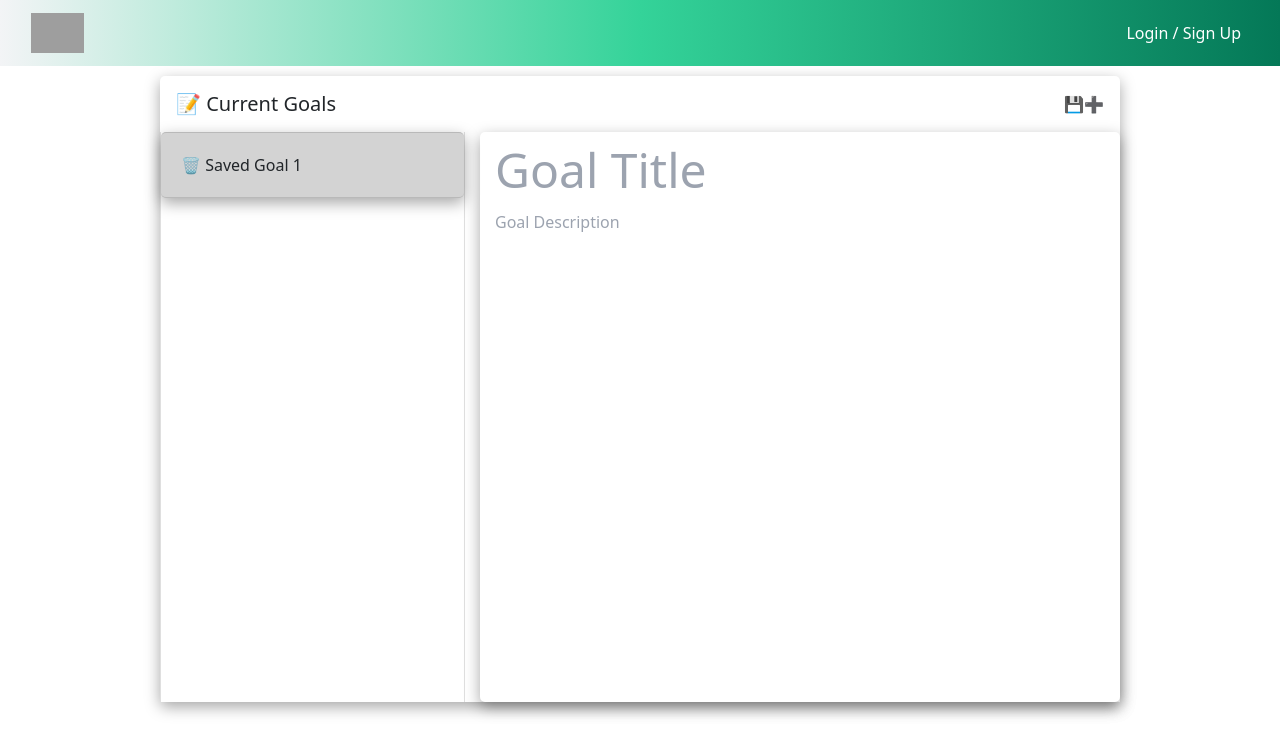
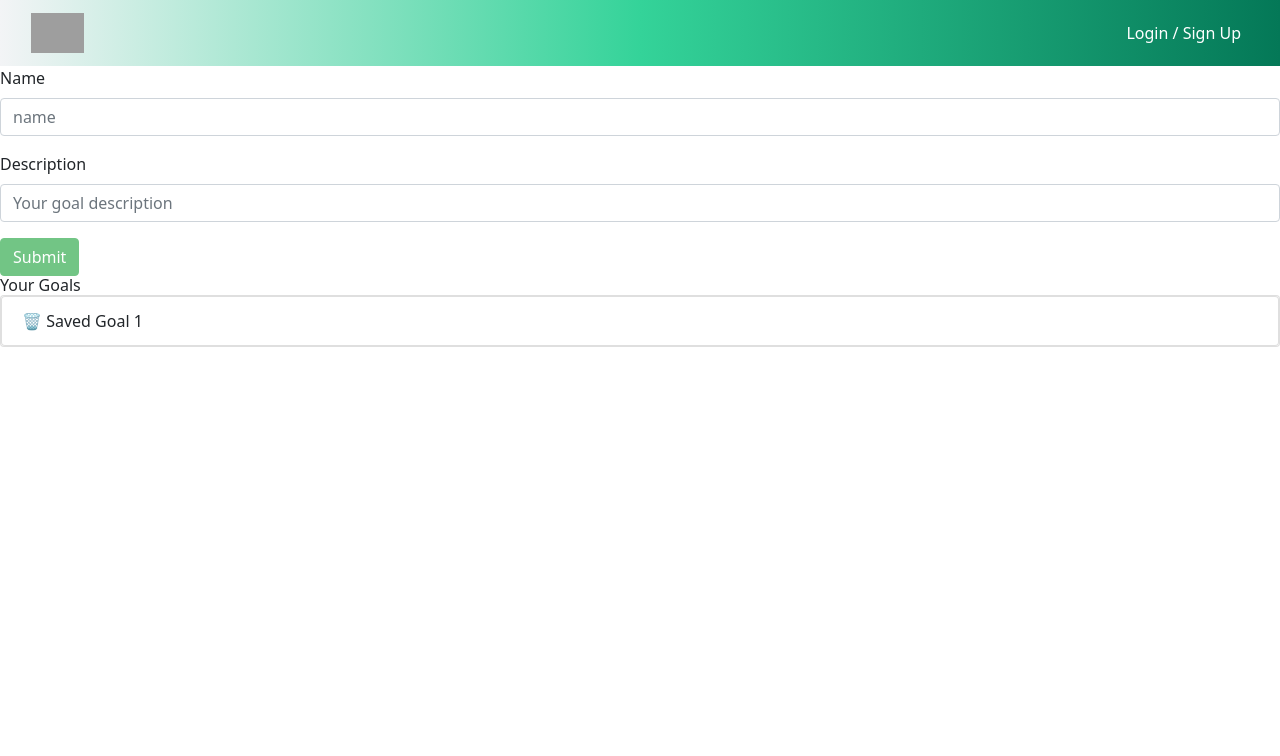
Before and after one commit to AarKaiser/studiously, a React (Create React App) app in the folder client/: page /goals in a window 1280 px wide. Shown: the top 756 px of the page. Built offline with nearby package versions, Linux system fonts and the light colour scheme; grey boxes are pictures that could not be loaded.

Commit message:
GoalsPageUpdate

```diff
--- a/client/src/pages/Goals.js
+++ b/client/src/pages/Goals.js
@@ -1,162 +1,112 @@
 import "./Goals.css";
-
 import 'bootstrap/dist/css/bootstrap.min.css'
 import "bootstrap-icons/font/bootstrap-icons.css"
+import { Form, Button, Alert } from 'react-bootstrap';
+
+import React, { useState, useEffect } from 'react';
+import { useMutation } from '@apollo/client';
+import Auth from '../utils/auth';
+import { SAVE_GOAL } from '../utils/mutations';
+// import { REMOVE_GOAL } from '../utils/mutations';
 
 
-function Goals() {
+function Goals(props) {
+  // set initial form state
+  const [userFormData, setUserFormData] = useState({ name: '', description: '' });
+  const [saveGoal,{error}] = useMutation(SAVE_GOAL);
+  const [showAlert,setShowAlert]=useState(false)
+
+  useEffect(()=>{
+    if(error){
+      setShowAlert(true)
+    }
+    else{
+      setShowAlert(false)
+    }
+  },[error])
+  const handleFormSubmit = async (event) => {
+
+    event.preventDefault();
+    const mutationResponse = await saveGoal({
+      variables: {
+        name:userFormData.name,
+        description: userFormData.description,
+      },
+    });
+
+    const token = mutationResponse.data.saveGoal.token;
+    Auth.login(token);
+  };
+
+  const handleInputChange = (event) => {
+    const { name, value } = event.target;
+    setUserFormData({
+      ...userFormData,
+      [name]: value,
+    });
+  };
+
+
   return (
-    <div className="goals-container">
-      <nav className="navbar">
-        <div className="navbar-brand">📝 Current Goals </div>
-        <div className="icons">
-          <button className="save-icon" onClick={console.log("Save Clicked")}>
-            💾
-          </button>
-          <button
-            className="new-goal-icon"
-            onClick={console.log("New Goal Clicked")}
-          >
-            ➕
-          </button>
-        </div>
-      </nav>
-      <div className="container-fluid goals-input">
-        <div className="row">
-          <div className="col-4 list-container">
-            <div className="card saved-goals">
-              <ul className="list-group"></ul>
-              <li className="list-group-item">
-                <button
-                  className="delete-goal-btn"
-                  onClick={console.log("Delete Goal X Click")}
-                >
-                  🗑️
-                </button>{" "}
-                Saved Goal 1{" "}
-              </li>
-            </div>
-          </div>
-          <div className="col-8 goal-input">
-            <input
-              className="goal-title"
-              placeholder="Goal Title"
-              maxlength="28"
-              type="text"
-            />
-            <textarea
-              className="goal-textarea"
-              placeholder="Goal Description"
-            ></textarea>
-          </div>
-        </div>
-      </div>
-    </div>
+    <>
+      {/* This is needed for the validation functionality above */}
+      <Form noValidate onSubmit={handleFormSubmit}>
+        {/* show alert if server response is bad */}
+        <Alert dismissible onClose={() => setShowAlert(false)} show={showAlert} variant='danger'>
+          Error with goal!
+        </Alert>
+
+        <Form.Group>
+          <Form.Label htmlFor='name'>Name</Form.Label>
+          <Form.Control
+            type='text'
+            placeholder='name'
+            name='name'
+            onChange={handleInputChange}
+            value={userFormData.name}
+            required
+          />
+          <Form.Control.Feedback type='invalid'>Please give you goal a name!</Form.Control.Feedback>
+        </Form.Group>
+
+        <Form.Group>
+          <Form.Label htmlFor='email'>Description</Form.Label>
+          <Form.Control
+            type='description'
+            placeholder='Your goal description'
+            name='description'
+            onChange={handleInputChange}
+            value={userFormData.description}
+            required
+          />
+          <Form.Control.Feedback type='invalid'>Please give you goal a description!</Form.Control.Feedback>
+        </Form.Group>
+
+        <Button
+          disabled={!(userFormData.name && userFormData.description )}
+          type='submit'
+          variant='success'>
+          Submit
+        </Button>
+      </Form>
+
+<container>
+<h2>Your Goals</h2>
+
+
+<div className="card saved-goals">
+<li className="list-group-item">
+
+<button className="delete-goal-btn" onClick=
+{console.log("Delete Goal X Click")}>🗑️</button>{" "}Saved Goal 1{" "}
+
+
+</li>
+</div>
+
+</container>
+    </>
   );
-}
+};
 
 export default Goals;
-
-// import React, { useState, useEffect } from 'react';
-// import { Jumbotron, Container, CardColumns, Card, Button } from 'react-bootstrap';
-
-// import { getMe, deleteGoal } from '../utils/API';
-// import Auth from '../utils/auth';
-// import { removeGoalId } from '../utils/localStorage';
-
-// const SavedGoals = () => {
-//   const [userData, setUserData] = useState({});
-
-//   // use this to determine if `useEffect()` hook needs to run again
-//   const userDataLength = Object.keys(userData).length;
-
-//   useEffect(() => {
-//     const getUserData = async () => {
-//       try {
-//         const token = Auth.loggedIn() ? Auth.getToken() : null;
-
-//         if (!token) {
-//           return false;
-//         }
-
-//         const response = await getMe(token);
-
-//         if (!response.ok) {
-//           throw new Error('something went wrong!');
-//         }
-
-//         const user = await response.json();
-//         setUserData(user);
-//       } catch (err) {
-//         console.error(err);
-//       }
-//     };
-
-//     getUserData();
-//   }, [userDataLength]);
-
-//   // create function that accepts the goal's mongo _id value as param and deletes the goal from the database
-//   const handleDeleteGoal = async (goalId) => {
-//     const token = Auth.loggedIn() ? Auth.getToken() : null;
-
-//     if (!token) {
-//       return false;
-//     }
-
-//     try {
-//       const response = await deleteGoal(goalId, token);
-
-//       if (!response.ok) {
-//         throw new Error('something went wrong!');
-//       }
-
-//       const updatedUser = await response.json();
-//       setUserData(updatedUser);
-//       // upon success, remove goal's id from localStorage
-//       removeGoalId(goalId);
-//     } catch (err) {
-//       console.error(err);
-//     }
-//   };
-
-//   // if data isn't here yet, say so
-//   if (!userDataLength) {
-//     return <h2>LOADING...</h2>;
-//   }
-
-//   return (
-//     <>
-//       <Jumbotron fluid classNameName='text-light bg-dark'>
-//         <Container>
-//           <h1>Viewing saved goals!</h1>
-//         </Container>
-//       </Jumbotron>
-//       <Container>
-//         <h2>
-//           {userData.savedGoals.length
-//             ? `Viewing ${userData.savedGoals.length} saved ${userData.savedGoals.length === 1 ? 'goal' : 'goals'}:`
-//             : 'You have no saved goals!'}
-//         </h2>
-//         <CardColumns>
-//           {userData.savedGoals.map((goal) => {
-//             return (
-//               <Card key={goal.goalId} border='dark'>
-//                 {goal.image ? <Card.Img src={goal.image} alt={`The cover for ${goal.title}`} variant='top' /> : null}
-//                 <Card.Body>
-//                   <Card.Title>{goal.title}</Card.Title>
-//                   <p classNameName='small'>Authors: {goal.authors}</p>
-//                   <Card.Text>{goal.description}</Card.Text>
-//                   <Button classNameName='btn-block btn-danger' onClick={() => handleDeleteGoal(goal.goalId)}>
-//                     Delete this Goal!
-//                   </Button>
-//                 </Card.Body>
-//               </Card>
-//             );
-//           })}
-//         </CardColumns>
-//       </Container>
-//     </>
-//   );
-// };
-
-// export default SavedGoals;
```
